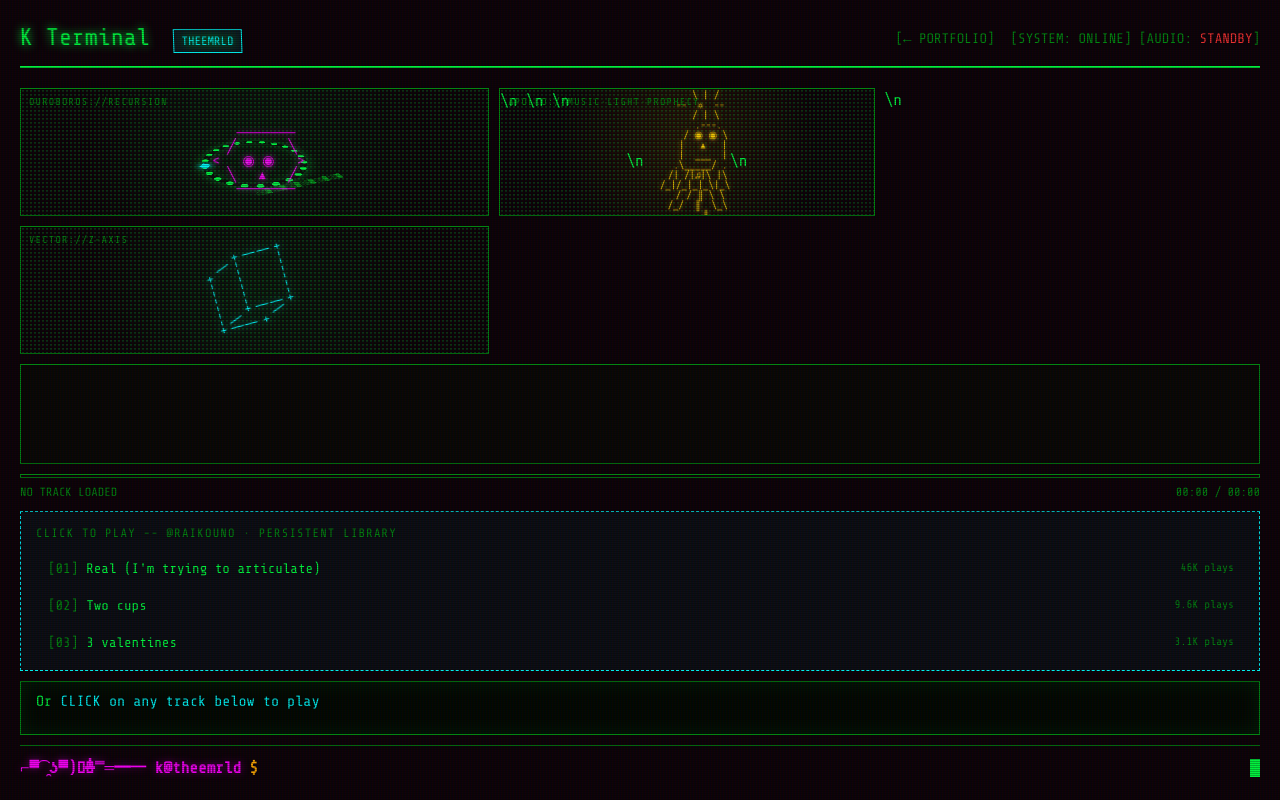
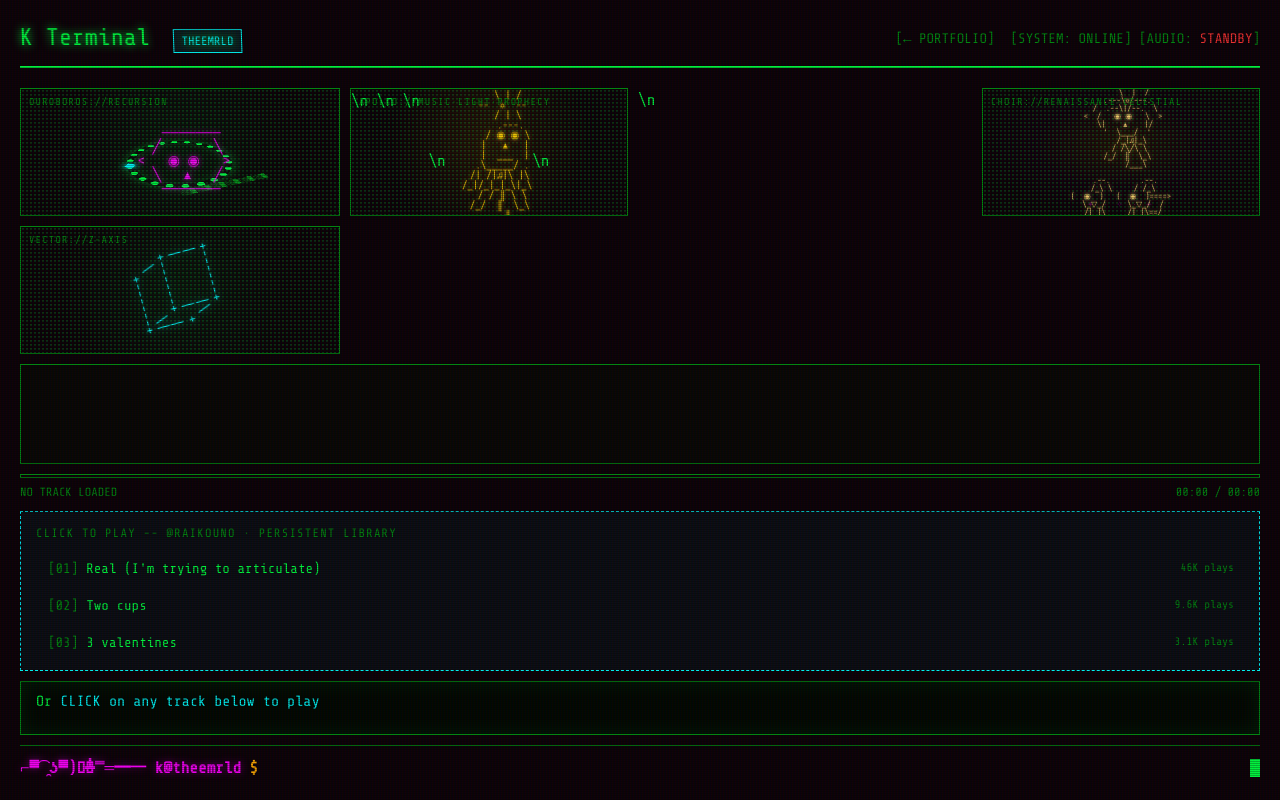
Before and after one commit to ninja-ops-guy/theemrld-portfolio, a React (Vite) app: page /terminal in a window 1280 px wide. Built offline with nearby package versions, Linux system fonts and the light colour scheme; the HTML template or start-up script is replaced by a standard one.

Commit message:
add Renaissance ASCII angel choir with harps and trumpets

```diff
--- a/src/sections/KTerminal.tsx
+++ b/src/sections/KTerminal.tsx
@@ -741,7 +741,50 @@ Playlist: ${tracks.length} track(s)`);
               <pre className="kt-eye">{asciiTick % 32 < 3 ? '   ───────\n  ╱       ╲\n <    ─    >\n  ╲       ╱\n   ───────' : '   ───────\n  ╱       ╲\n <   ◉ ◉   >\n  ╲   ▴   ╱\n   ───────'}</pre>
             </div>
           </div>
-          <div className="kt-ascii-card kt-apollo-card">\n            <span className="kt-ascii-label">APOLLO://MUSIC·LIGHT·PROPHECY</span>\n            <div className="kt-apollo-stage">\n              <pre className="kt-apollo">{asciiTick % 40 < 3 ? `       \\ | /\n     --  ☼  --\n       / | \\\n        .---.\n       / - - \\\n      |   ▴   |\n      |  ___  |\n     .\\_____/ .\n    /| /|♩|\\ |\\\n   /_|/_|_|_\\|_\\\n     / / ║ \\ \\\n    /_/  ║  \\_\\\n       __║__\n      /_/_\\_\\` : `       \\ | /\n     --  ☼  --\n       / | \\\n        .---.\n       / ◉ ◉ \\\n      |   ▴   |\n      |  ___  |\n     .\\_____/ .\n    /| /|♫|\\ |\\\n   /_|/_|_|_\\|_\\\n     / / ║ \\ \\\n    /_/  ║  \\_\\\n       __║__\n      /_/_\\_\\`}</pre>\n            </div>\n          </div>\n          <div className="kt-ascii-card kt-cube-card">
+          <div className="kt-ascii-card kt-apollo-card">\n            <span className="kt-ascii-label">APOLLO://MUSIC·LIGHT·PROPHECY</span>\n            <div className="kt-apollo-stage">\n              <pre className="kt-apollo">{asciiTick % 40 < 3 ? `       \\ | /\n     --  ☼  --\n       / | \\\n        .---.\n       / - - \\\n      |   ▴   |\n      |  ___  |\n     .\\_____/ .\n    /| /|♩|\\ |\\\n   /_|/_|_|_\\|_\\\n     / / ║ \\ \\\n    /_/  ║  \\_\\\n       __║__\n      /_/_\\_\\` : `       \\ | /\n     --  ☼  --\n       / | \\\n        .---.\n       / ◉ ◉ \\\n      |   ▴   |\n      |  ___  |\n     .\\_____/ .\n    /| /|♫|\\ |\\\n   /_|/_|_|_\\|_\\\n     / / ║ \\ \\\n    /_/  ║  \\_\\\n       __║__\n      /_/_\\_\\`}</pre>\n            </div>\n          </div>\n          <div className="kt-ascii-card kt-angel-card">
+            <span className="kt-ascii-label">CHOIR://RENAISSANCE·CELESTIAL</span>
+            <div className="kt-angel-stage">
+              <pre className="kt-angels">{asciiTick % 28 < 3 ? `   .      *       .
+      \\  |  /
+   .---\\ O /---.
+  /  .--\\|/--.  \\
+ <  /   ( )   \\  >
+  \\|   /|\\   |/
+   '  /_|_\\  '
+     / /♩\\ \\
+    /_/ )_( \\_
+       /___\\
+
+  .--.       .--.
+ /_\\ \\     / /_\\
+(  o  )   (  o  )====>
+ \\_=_/     \\_=_/   /
+ /| |\\     /| |\\==/
+<_|_|_>   <_|_|_>
+  / \\       / \\
+ /___\\     /___\\` : `   .      +       .
+      \\  |  /
+   .---\\☼/---.
+  /  .--\\|/--.  \\
+ <  /   ◉ ◉   \\  >
+  \\|    ▴    |/
+   '  \\___/  '
+     /_|♫|_\\
+    / /╲╱\\ \\
+   /_/  ║  \\_\\
+       /___\\
+
+  .--.       .--.
+ /_\\ \\     / /_\\
+(  ◉  )   (  ◉  )====>
+ \\_▽_/     \\_▽_/  /
+ /| |\\     /| |\\==/
+<_|_|_>   <_|_|_>
+  / \\       / \\
+ /___\\     /___\\`}</pre>
+            </div>
+          </div>
+          <div className="kt-ascii-card kt-cube-card">
             <span className="kt-ascii-label">VECTOR://Z-AXIS</span>
             <div className="kt-cube-stage">
               <pre className="kt-cube-face">{['    +------+\n   /      /|\n  +------+ |\n  |      | +\n  |      |/\n  +------+','      +----+\n    /    / \\\n   +    +   |\n   |    |   +\n    \\    \\ /\n      +----+','   +------+\n   |\\      \\\n   | +------+\n   + |      |\n    \\|      |\n     +------+','      +----+\n     / \\    \\\n    +   +    +\n    |   |    |\n     \\ /    /\n      +----+'][Math.floor(asciiTick/2)%4]}</pre>
@@ -950,21 +993,26 @@ Playlist: ${tracks.length} track(s)`);
           80% { transform: skew(1deg); } 100% { transform: skew(0deg); }
         }
 
-        .kt-ascii-deck { display:grid; grid-template-columns:1.25fr 1fr 1fr; gap:10px; margin-bottom:10px; min-height:128px; }
+        .kt-ascii-deck { display:grid; grid-template-columns:1.15fr 1fr 1.2fr 1fr; gap:10px; margin-bottom:10px; min-height:128px; }
         .kt-ascii-card { position:relative; overflow:hidden; border:1px solid #008f11; background:radial-gradient(circle at 50% 50%,rgba(0,255,65,.08),rgba(13,2,8,.94) 68%); min-height:128px; }
         .kt-ascii-label { position:absolute; top:5px; left:8px; z-index:4; color:#008f11; font-size:10px; letter-spacing:.12em; }
-        .kt-ouro-stage,.kt-cube-stage,.kt-apollo-stage { position:absolute; inset:18px 0 0; display:flex; align-items:center; justify-content:center; perspective:380px; }
+        .kt-ouro-stage,.kt-cube-stage,.kt-apollo-stage,.kt-angel-stage { position:absolute; inset:18px 0 0; display:flex; align-items:center; justify-content:center; perspective:380px; }
         .kt-ouro-ring { position:absolute; width:105px; height:105px; border:7px dotted #00ff41; border-radius:50%; box-shadow:0 0 12px rgba(0,255,65,.35),inset 0 0 12px rgba(0,255,65,.2); animation:kt-ouro-spin 5.5s steps(32) infinite; transform:rotateX(64deg) rotateZ(0deg); }
         .kt-ouro-snake { position:absolute; inset:-18px; color:#00ff41; font-size:8px; word-break:break-all; opacity:.7; filter:contrast(1.4); }
         .kt-ouro-head { position:absolute; right:-9px; top:42px; color:#00ffff; text-shadow:0 0 8px #00ffff; }
         .kt-eye { position:relative; z-index:3; margin:0; color:#ff00ff; font:14px/1 'Share Tech Mono',monospace; text-align:center; text-shadow:0 0 7px rgba(255,0,255,.75); animation:kt-eye-float 2.2s steps(8) infinite; }
-        .kt-apollo { margin:0; color:#ffb000; font:10px/1 'Share Tech Mono',monospace; white-space:pre; text-align:center; text-shadow:0 0 5px rgba(255,176,0,.7),0 0 12px rgba(255,0,255,.2); animation:kt-apollo-aura 1.8s steps(8) infinite; }\n        .kt-apollo-card { background:radial-gradient(circle at 50% 42%,rgba(255,176,0,.11),rgba(13,2,8,.96) 64%); }\n        @keyframes kt-apollo-aura { 50% { filter:brightness(1.3); transform:translateY(-1px); } }\n        .kt-cube-face { margin:0; color:#00ffff; font:14px/1.05 'Share Tech Mono',monospace; white-space:pre; text-shadow:0 0 8px rgba(0,255,255,.55); transform-origin:center; animation:kt-cube-z 3.4s steps(24) infinite; }
+        .kt-apollo { margin:0; color:#ffb000; font:10px/1 'Share Tech Mono',monospace; white-space:pre; text-align:center; text-shadow:0 0 5px rgba(255,176,0,.7),0 0 12px rgba(255,0,255,.2); animation:kt-apollo-aura 1.8s steps(8) infinite; }\n        .kt-apollo-card { background:radial-gradient(circle at 50% 42%,rgba(255,176,0,.11),rgba(13,2,8,.96) 64%); }\n        @keyframes kt-apollo-aura { 50% { filter:brightness(1.3); transform:translateY(-1px); } }\n        .kt-angel-card { background:radial-gradient(ellipse at 50% 45%,rgba(255,176,0,.09),rgba(255,0,255,.025) 44%,rgba(13,2,8,.97) 74%); }
+        .kt-angels { margin:0; color:#f0c96a; font:8px/1 'Share Tech Mono',monospace; white-space:pre; text-align:center; text-shadow:0 0 5px rgba(240,201,106,.72),0 0 11px rgba(0,255,255,.15); animation:kt-choir-breathe 2.6s steps(10) infinite; }
+        .kt-angel-card::before { content:'✦  ·  ✧  ·  ✦'; position:absolute; left:0; right:0; bottom:4px; text-align:center; color:#ff00ff; opacity:.55; font-size:8px; letter-spacing:.3em; animation:kt-stars 1.4s steps(4) infinite; }
+        @keyframes kt-choir-breathe { 50% { transform:translateY(-1px); filter:brightness(1.22); } }
+        @keyframes kt-stars { 50% { opacity:.2; } }
+        .kt-cube-face { margin:0; color:#00ffff; font:14px/1.05 'Share Tech Mono',monospace; white-space:pre; text-shadow:0 0 8px rgba(0,255,255,.55); transform-origin:center; animation:kt-cube-z 3.4s steps(24) infinite; }
         @keyframes kt-ouro-spin { to { transform:rotateX(64deg) rotateZ(360deg); } }
         @keyframes kt-eye-float { 50% { transform:translateY(2px); opacity:.82; } }
         @keyframes kt-cube-z { to { transform:rotateZ(360deg); } }
         .kt-ascii-card::after { content:''; position:absolute; inset:0; pointer-events:none; opacity:.28; background-image:radial-gradient(circle,rgba(0,255,65,.65) 0 1px,transparent 1px); background-size:4px 4px; mix-blend-mode:screen; }
         @media(max-width:768px){ .kt-ascii-deck{grid-template-columns:1fr 1fr;min-height:108px}.kt-ascii-card{min-height:108px}.kt-ouro-ring{width:82px;height:82px}.kt-eye{font-size:11px}.kt-cube-face{font-size:10px} }
-        @media(prefers-reduced-motion:reduce){ .kt-ouro-ring,.kt-eye,.kt-cube-face,.kt-apollo{animation:none} }
+        @media(prefers-reduced-motion:reduce){ .kt-ouro-ring,.kt-eye,.kt-cube-face,.kt-apollo,.kt-angels,.kt-angel-card::before{animation:none} }
 
         .kt-visualizer-container {
           height: 100px;
```
